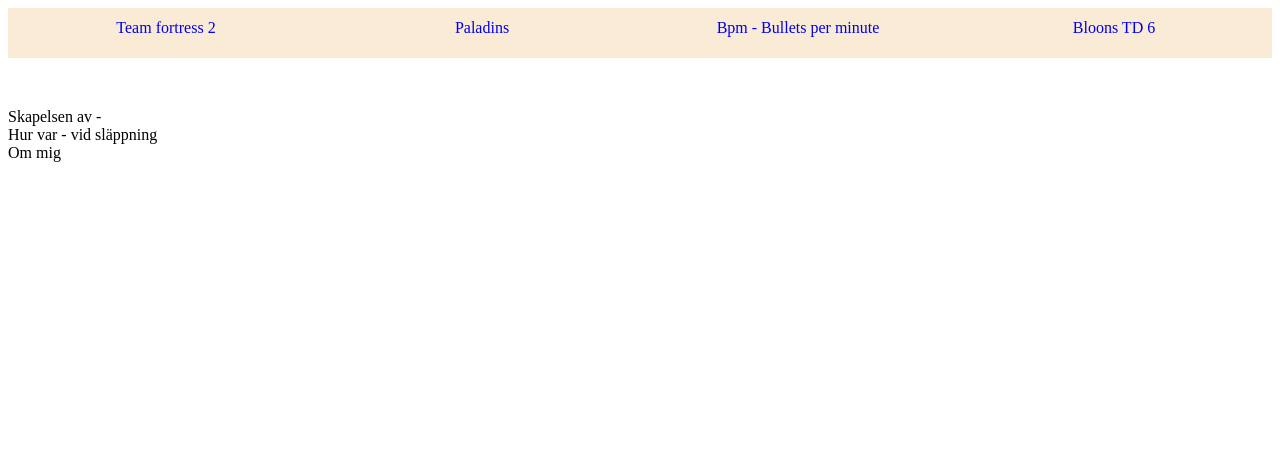
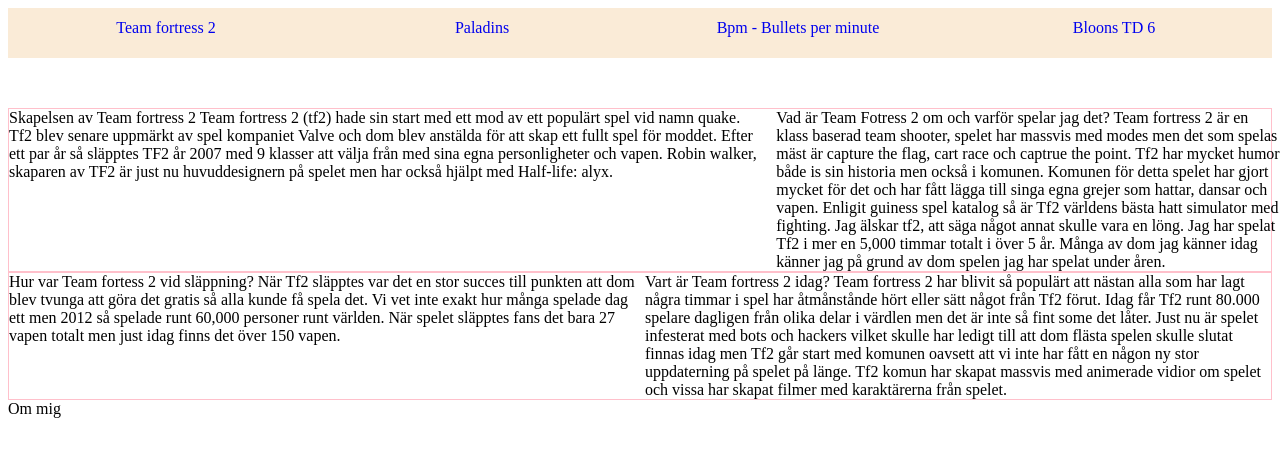
Before and after one commit to dajo04001/Slutprojekt-3, a plain HTML site: page index.html in a window 1280 px wide. Drawn offline with Linux system fonts and the light colour scheme.

Commit message:
kodens ben finns nu
Näst kommer att lägga till köttet på det med css'n och skriva dom andra sidorna

```diff
--- a/index.html
+++ b/index.html
@@ -24,11 +24,33 @@
         <!--huvudinnehåll-->
         <main>
             <section>
-            Skapelsen av -
+                <article>
+                    Skapelsen av Team fortress 2
+                        Team fortress 2 (tf2) hade sin start med ett mod av ett populärt spel vid namn quake. Tf2 blev senare uppmärkt av spel kompaniet Valve och dom blev anstälda för att skap ett fullt spel för moddet.
+                        Efter ett par år så släpptes TF2 år 2007 med 9 klasser att välja från med sina egna personligheter och vapen. Robin walker, skaparen av TF2 är just nu huvuddesignern på spelet men har också hjälpt med Half-life: alyx.
+                </article>
+                <article>
+                    Vad är Team Fotress 2 om och varför spelar jag det?
+                        Team fortress 2 är en klass baserad team shooter, spelet har massvis med modes men det som spelas mäst är capture the flag, cart race och captrue the point. Tf2 har mycket humor både is sin historia men också i komunen.
+                        Komunen för detta spelet har gjort mycket för det och har fått lägga till singa egna grejer som hattar, dansar och vapen. Enligit guiness spel katalog så är Tf2 världens bästa hatt simulator med fighting.
+                        Jag älskar tf2, att säga något annat skulle vara en löng. Jag har spelat Tf2 i mer en 5,000 timmar totalt i över 5 år. Många av dom jag känner idag känner jag på grund av dom spelen jag har spelat under åren.
+
+                </article>
             </section>
 
             <section>
-            Hur var - vid släppning
+                <article>
+                    Hur var Team fortess 2 vid släppning?
+                        När Tf2 släpptes var det en stor succes till punkten att dom blev tvunga att göra det gratis så alla kunde få spela det. Vi vet inte exakt hur många spelade dag ett men 2012 så spelade runt 60,000 personer runt världen.
+                        När spelet släpptes fans det bara 27 vapen totalt men just idag finns det över 150 vapen.
+                </article>
+                <article>
+                    Vart är Team fortress 2 idag?
+                        Team fortress 2 har blivit så populärt att nästan alla som har lagt några timmar i spel har åtmånstånde hört eller sätt något från Tf2 förut. Idag får Tf2 runt 80.000 spelare dagligen från olika delar i värdlen men det är inte så fint some det låter.
+                        Just nu är spelet infesterat med bots och hackers vilket skulle har ledigt till att dom flästa spelen skulle slutat finnas idag men Tf2 går start med komunen oavsett att vi inte har fått en någon ny stor uppdaterning på spelet på länge.
+                        Tf2 komun har skapat massvis med animerade vidior om spelet och vissa har skapat filmer med karaktärerna från spelet.
+                </article>
+
             </section>
         </main>
 
--- a/style.css
+++ b/style.css
@@ -12,6 +12,30 @@ body{
 nav{
     grid-area: nav;
 }
+header{
+    grid-area: header;
+}
+main{
+    grid-area: main;
+    display:grid;
+    grid-template-rows: auto auto;
+
+}
+main>section{
+    display: grid;
+    grid-template-columns: 1fr 1fr;
+    grid-template-rows: auto;
+    border: 1px solid pink;
+    grid-gap:10px;
+}
+
+main>section:first-of-type{
+    grid-template-columns: 60% 40%;
+}
+footer{
+    grid-area: footer;
+}
+
 nav > ul{
     display: grid;
     padding: 0;
```
